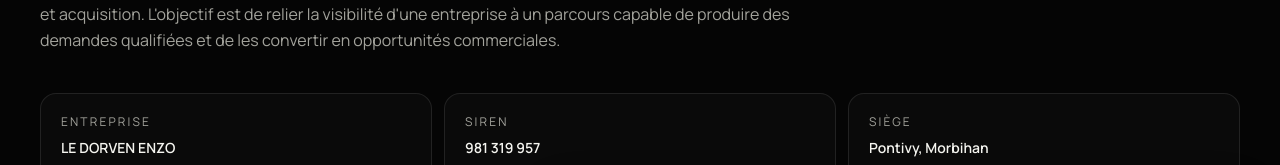
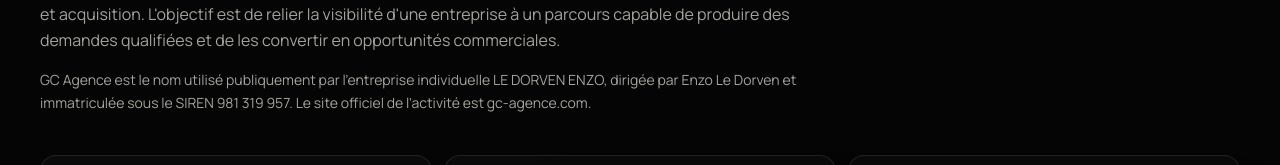
Before and after one commit to mathieumilo3-bot/-generation-capable, a Next.js app in the folder site-vitrine/: page /a-propos in a window 1280 px wide. Shown: the part 409-574 px from the top of the page. Built offline with nearby package versions, Linux system fonts and the light colour scheme; no server answers.

Commit message:
seo: disambiguate GC Agence brand and legal entity

```diff
--- a/site-vitrine/src/app/a-propos/page.tsx
+++ b/site-vitrine/src/app/a-propos/page.tsx
@@ -41,6 +41,11 @@ export default function AboutPage() {
         marketing digital et acquisition. L&apos;objectif est de relier la visibilité d&apos;une
         entreprise à un parcours capable de produire des demandes qualifiées et de les convertir
         en opportunités commerciales.
+      </p>
+      <p className="mt-4 max-w-3xl text-sm leading-relaxed text-[var(--color-muted)]">
+        GC Agence est le nom utilisé publiquement par l&apos;entreprise individuelle
+        LE DORVEN ENZO, dirigée par Enzo Le Dorven et immatriculée sous le SIREN 981 319 957.
+        Le site officiel de l&apos;activité est gc-agence.com.
       </p>
 
       <section className="mt-10 grid gap-3 sm:grid-cols-3">
```
